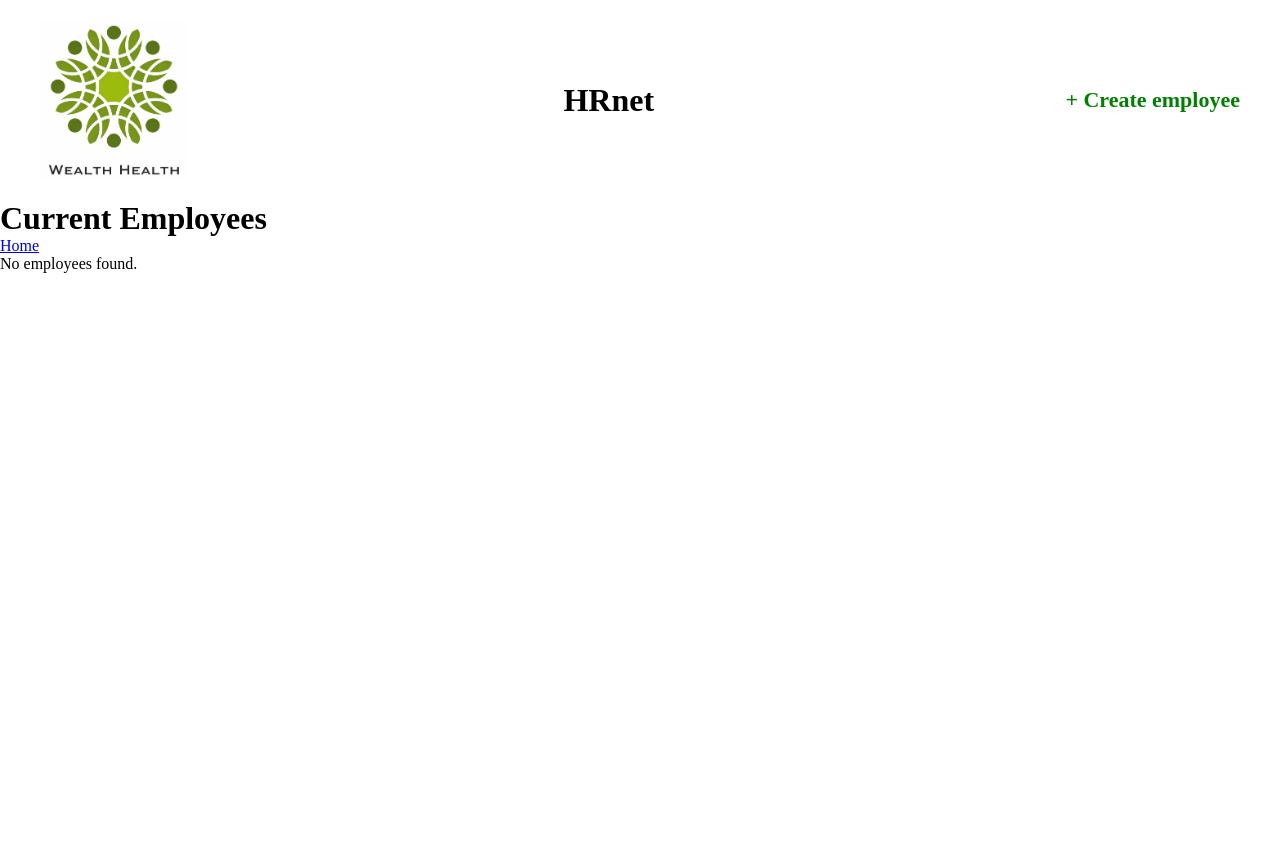
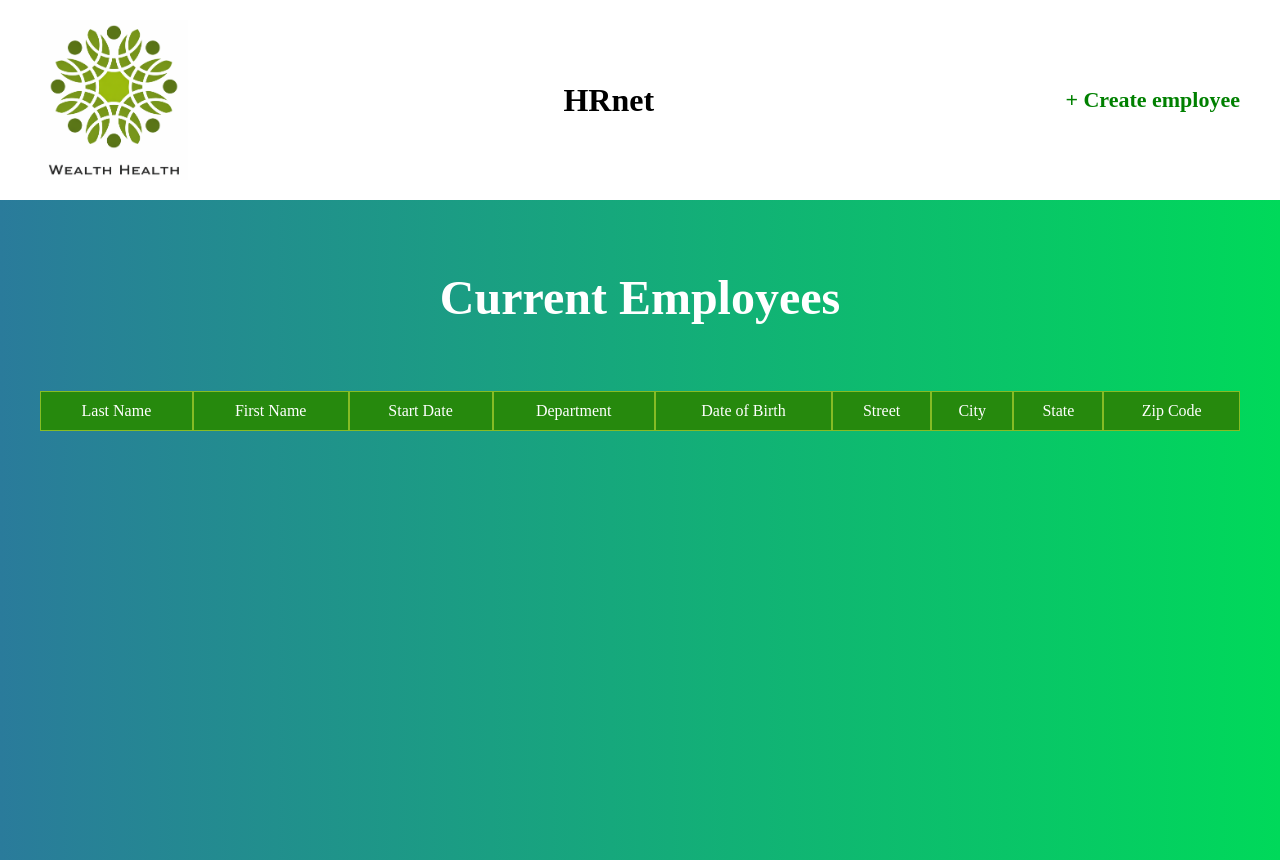
Before and after one commit to Neihos/wealthhealth, a React (Vite) app: page /employees in a window 1280 px wide. Before the commit the page ends 800 px from the top, so only its background shows below. Built offline with nearby package versions, Linux system fonts and the light colour scheme.

Commit message:
display employees list in styled table

```diff
--- /dev/null
+++ b/css/EmployeeList.css
@@ -0,0 +1,118 @@
+#employee-div {
+  display: flex;
+  width: 100%;
+  min-height: calc(100vh - 140px);
+  justify-content: center;
+  align-items: start;
+  background: linear-gradient(90deg, rgb(42, 123, 155) 0%, rgb(0, 217, 90) 100%, rgb(237, 221, 83) 100%);
+}
+#employee-div .employees-table {
+  width: 100%;
+  max-width: 1200px;
+  background-color: white;
+  padding: 20px;
+  margin: 20px;
+  border-radius: 5px;
+  border-spacing: 0;
+  /* MOBILE: tout en blocs */
+}
+#employee-div .employees-table caption {
+  margin-bottom: 16px;
+  font-size: 22px;
+  font-weight: 800;
+  text-align: center;
+  color: white;
+}
+#employee-div .employees-table thead {
+  position: absolute;
+  clip: rect(1px, 1px, 1px, 1px);
+  padding: 0;
+  border: 0;
+  height: 1px;
+  width: 1px;
+  overflow: hidden;
+}
+#employee-div .employees-table tbody,
+#employee-div .employees-table tr,
+#employee-div .employees-table th,
+#employee-div .employees-table td {
+  display: block;
+  padding: 0;
+  text-align: left;
+  white-space: normal;
+}
+#employee-div .employees-table tbody tr {
+  margin-bottom: 16px;
+  border: 1px solid rgb(134, 188, 37);
+  background-color: rgb(255, 255, 255);
+}
+#employee-div .employees-table td {
+  padding: 10px;
+  text-align: right;
+  border-bottom: 1px solid rgba(0, 0, 0, 0.08);
+}
+#employee-div .employees-table td:last-child {
+  border-bottom: 0;
+}
+#employee-div .employees-table td[data-title]::before {
+  content: attr(data-title);
+  float: left;
+  font-size: 14px;
+  color: rgba(0, 0, 0, 0.54);
+}
+@media (min-width: 768px) {
+  #employee-div #employee-div {
+    min-height: calc(100vh - 200px);
+  }
+  #employee-div .employees-table {
+    font-size: 16px;
+    padding: 0;
+    border-radius: unset;
+  }
+  #employee-div .employees-table caption {
+    padding: 50px;
+    font-size: 48px;
+  }
+  #employee-div .employees-table thead {
+    position: relative;
+    clip: auto;
+    height: auto;
+    width: auto;
+    overflow: visible;
+  }
+  #employee-div .employees-table thead th {
+    background-color: rgb(38, 137, 13);
+    border: 1px solid rgb(134, 188, 37);
+    font-weight: normal;
+    text-align: center;
+    color: white;
+    padding: 10px;
+  }
+  #employee-div .employees-table tbody {
+    display: table-row-group;
+  }
+  #employee-div .employees-table tbody td {
+    text-align: center;
+    border-left: 1px solid rgb(134, 188, 37);
+    border-bottom: 1px solid rgb(134, 188, 37);
+  }
+  #employee-div .employees-table tbody td:last-child {
+    border-right: 1px solid rgb(134, 188, 37);
+    border-bottom: 1px solid rgb(134, 188, 37);
+  }
+  #employee-div .employees-table tbody tr:nth-of-type(even) {
+    background-color: rgba(0, 143, 7, 0.12);
+  }
+  #employee-div .employees-table tr {
+    display: table-row;
+  }
+  #employee-div .employees-table td,
+  #employee-div .employees-table th {
+    display: table-cell;
+    padding: 10px;
+    vertical-align: middle;
+  }
+  #employee-div .employees-table td[data-title]::before {
+    content: none;
+  }
+}
--- a/src/app/pages/AddEmployee.jsx
+++ b/src/app/pages/AddEmployee.jsx
@@ -143,7 +143,7 @@ export default function AddEmployee() {
                 Select a state
               </option>
               {states.map((state) => (
-                <option key={state.abbreviation} value={state.abbreviation}>
+                <option key={state.abbreviation} value={state.name}>
                   {state.name}
                 </option>
               ))}
--- a/src/app/pages/EmployeeList.jsx
+++ b/src/app/pages/EmployeeList.jsx
@@ -1,27 +1,44 @@
-import { Link } from "react-router-dom";
 import { useSelector } from "react-redux";
+import "../../assets/styles/EmployeeList.scss";
 
 export default function EmployeeList() {
   const userlist = useSelector((state) => state.employees.list);
 
   return (
-    <>
-      <div id="employee-div" className="container">
-        <h1>Current Employees</h1>
-        <Link to="/">Home</Link>
+    <div id="employee-div" className="container">
+      <table className="employees-table">
+        <caption>Current Employees</caption>
 
-        {userlist.length === 0 && <p>No employees found.</p>}
+        <thead>
+          <tr>
+            <th scope="col">Last Name</th>
+            <th scope="col">First Name</th>
+            <th scope="col">Start Date</th>
+            <th scope="col">Department</th>
+            <th scope="col">Date of Birth</th>
+            <th scope="col">Street</th>
+            <th scope="col">City</th>
+            <th scope="col">State</th>
+            <th scope="col">Zip Code</th>
+          </tr>
+        </thead>
 
-        {userlist.length > 0 && (
-          <div>
-            {userlist.map((employee) => (
-              <div key={employee.id}>
-                {employee.firstName} {employee.lastName}
-              </div>
-            ))}
-          </div>
-        )}
-      </div>
-    </>
+        <tbody>
+          {userlist.map((employee) => (
+            <tr key={employee.id}>
+              <td data-title="Last Name">{employee.lastName}</td>
+              <td data-title="First Name">{employee.firstName}</td>
+              <td data-title="Start Date">{employee.startDate}</td>
+              <td data-title="Department">{employee.department}</td>
+              <td data-title="Date of Birth">{employee.birthDate}</td>
+              <td data-title="Street">{employee.street}</td>
+              <td data-title="City">{employee.city}</td>
+              <td data-title="State">{employee.state}</td>
+              <td data-title="Zip Code">{employee.zipCode}</td>
+            </tr>
+          ))}
+        </tbody>
+      </table>
+    </div>
   );
 }
--- a/src/assets/styles/AddEmployee.scss
+++ b/src/assets/styles/AddEmployee.scss
@@ -4,7 +4,6 @@
   min-height: calc(100vh - 140px);
   justify-content: center;
   align-items: center;
-  background: #2a7b9b;
   background: linear-gradient(
     90deg,
     rgba(42, 123, 155, 1) 0%,
--- /dev/null
+++ b/src/assets/styles/EmployeeList.scss
@@ -0,0 +1,142 @@
+#employee-div {
+  display: flex;
+  width: 100%;
+  min-height: calc(100vh - 140px);
+  justify-content: center;
+  align-items: start;
+  background: linear-gradient(
+    90deg,
+    rgba(42, 123, 155, 1) 0%,
+    rgba(0, 217, 90, 1) 100%,
+    rgba(237, 221, 83, 1) 100%
+  );
+
+  .employees-table {
+    width: 100%;
+    max-width: 1200px;
+    background-color: white;
+    padding: 20px;
+    margin: 20px;
+    border-radius: 5px;
+    border-spacing: 0;
+
+    caption {
+      margin-bottom: 16px;
+      font-size: 22px;
+      font-weight: 800;
+      text-align: center;
+      color: white;
+    }
+
+    thead {
+      position: absolute;
+      clip: rect(1px, 1px, 1px, 1px);
+      padding: 0;
+      border: 0;
+      height: 1px;
+      width: 1px;
+      overflow: hidden;
+    }
+
+    /* MOBILE: tout en blocs */
+    tbody,
+    tr,
+    th,
+    td {
+      display: block;
+      padding: 0;
+      text-align: left;
+      white-space: normal;
+    }
+
+    tbody tr {
+      margin-bottom: 16px;
+      border: 1px solid rgba(134, 188, 37, 1);
+      background-color: rgba(255, 255, 255, 1);
+    }
+
+    td {
+      padding: 10px;
+      text-align: right;
+      border-bottom: 1px solid rgba(0, 0, 0, 0.08);
+
+      &:last-child {
+        border-bottom: 0;
+      }
+
+      &[data-title]::before {
+        content: attr(data-title);
+        float: left;
+        font-size: 14px;
+        color: rgba(0, 0, 0, 0.54);
+      }
+    }
+  }
+
+  @media (min-width: 768px) {
+    #employee-div {
+      min-height: calc(100vh - 200px);
+    }
+    .employees-table {
+      font-size: 16px;
+      padding: 0;
+      border-radius: unset;
+
+      caption {
+        padding: 50px;
+        font-size: 48px;
+      }
+
+      thead {
+        position: relative;
+        clip: auto;
+        height: auto;
+        width: auto;
+        overflow: visible;
+
+        th {
+          background-color: rgba(38, 137, 13, 1);
+          border: 1px solid rgba(134, 188, 37, 1);
+          font-weight: normal;
+          text-align: center;
+          color: white;
+          padding: 10px;
+        }
+      }
+
+      tbody {
+        display: table-row-group;
+
+        td {
+          text-align: center;
+          border-left: 1px solid rgba(134, 188, 37, 1);
+          border-bottom: 1px solid rgba(134, 188, 37, 1);
+
+          &:last-child {
+            border-right: 1px solid rgba(134, 188, 37, 1);
+            border-bottom: 1px solid rgba(134, 188, 37, 1);
+          }
+        }
+
+        tr:nth-of-type(even) {
+          background-color: rgba(0, 143, 7, 0.12);
+        }
+      }
+
+      tr {
+        display: table-row;
+      }
+
+      td,
+      th {
+        display: table-cell;
+        padding: 10px;
+        vertical-align: middle;
+      }
+
+      td[data-title]::before {
+        content: none;
+      }
+    }
+  }
+}
```
Also changed, not shown: css/AddEmployee.css (+28 -2 lines).
